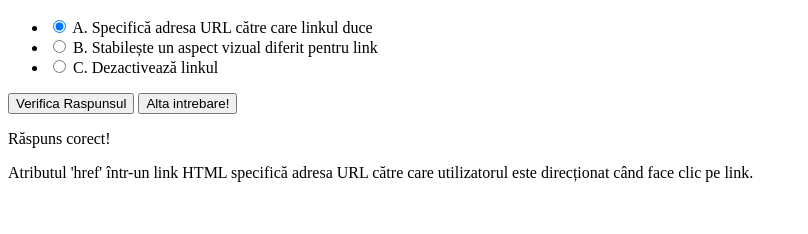
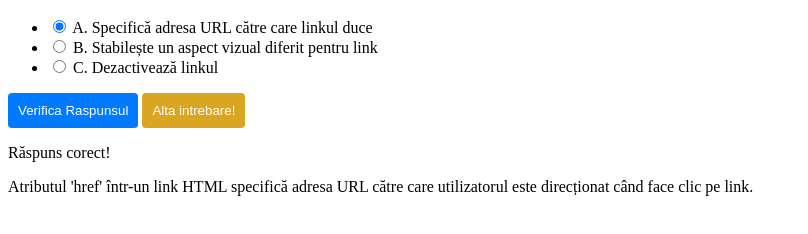
Before and after one commit to CristinaChifor/quizapp2, a plain HTML site: page index.html in a window 1280 px wide. Shown: the part 110-344 px from the top of the page, without its empty margins (0-808 px from the left). Drawn offline with Linux system fonts and the light colour scheme.

Commit message:
add style.css

```diff
--- a/index.html
+++ b/index.html
@@ -3,7 +3,7 @@
 <head>
     <meta charset="UTF-8">
     <meta name="viewport" content="width=device-width, initial-scale=1.0">
-    <link rel="stylesheet" href="style.css">
+    <link rel="stylesheet" href="./style.css">
     <title>Quiz</title>
 </head>
 <body>
--- a/style.css
+++ b/style.css
@@ -1 +1,19 @@
 /* Codul tau CSS aici */
+
+button {
+    padding: 10px;
+    color: white;
+    background-color: #007bff;
+    border: none;
+    cursor: pointer;
+    border-radius: 4px;
+
+}
+
+.info {
+    background-color: goldenrod;
+}
+
+button:hover {
+    box-shadow: 10px 10px 5px 0px rgba(0,0,0,1);
+}
```
